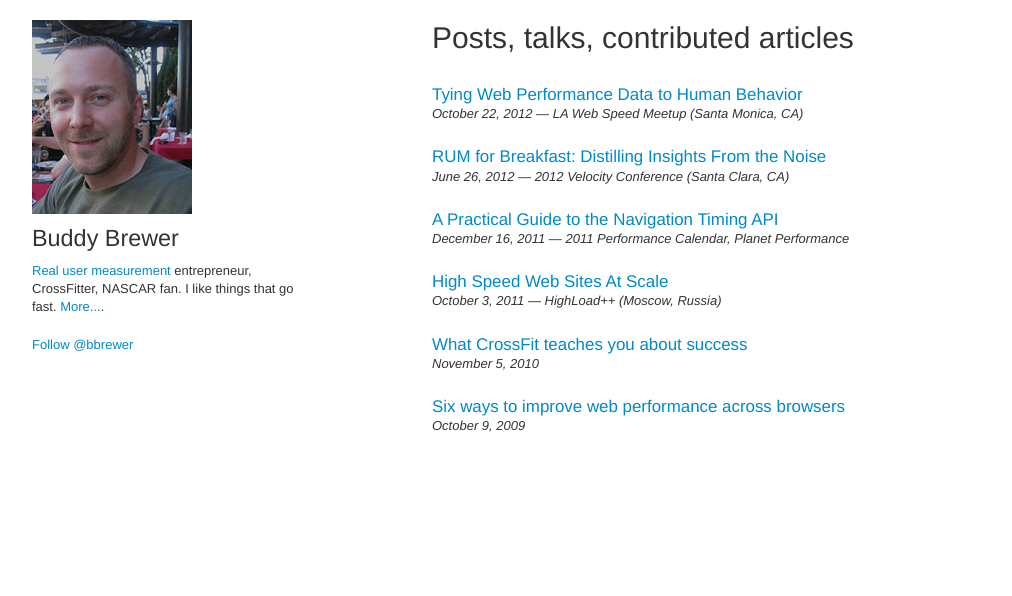
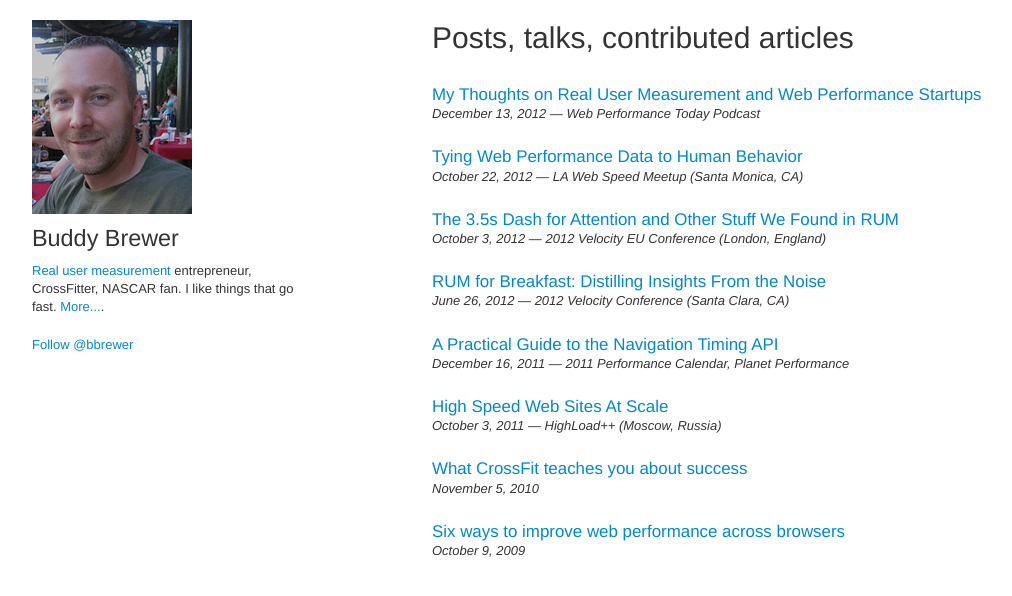
Before and after one commit to bbrewer/buddybrewer.com, a Jekyll site: the page built from index.html, in a window 1280 px wide. Shown: the top 596 px of the page, without its empty margins (23-1035 px from the left). Built offline with Jekyll 4.4.1, drawn with Linux system fonts in a browser that asks for light colours; a script that is not in the unit is left out; comment, search, counter and statistics services are not loaded.

Commit message:
Move index file from markdown to html, add Velocity EU slides and Strangeloop Podcast.

```diff
--- a/index.markdown
+++ b/index.html
@@ -4,16 +4,30 @@ title: Buddy Brewer
 description: Web performance entrepreneur, CrossFitter, NASCAR fan. I like things that go fast.
 ---
 
-# Posts, talks, contributed articles
+<h1>Posts, talks, contributed articles</h1>
 
 <div id="post-index">
 
+
+<p>
+  <a class="post-title" href="http://www.strangeloopnetworks.com/resources/podcasts/buddy-brewer/">
+    My Thoughts on Real User Measurement and Web Performance Startups
+  </a><br>
+  <em>December 13, 2012 &mdash; Web Performance Today Podcast</em>
+</p>
 
 <p>
   <a class="post-title" href="http://www.slideshare.net/buddybrewer/tying-web-performance-data-to-human-behavior">
     Tying Web Performance Data to Human Behavior
   </a><br>
   <em>October 22, 2012 &mdash; LA Web Speed Meetup (Santa Monica, CA)</em>
+</p>
+
+<p>
+  <a class="post-title" href="http://www.slideshare.net/buddybrewer/the-35s-dash-for-attention-and-other-stuff-we-found-in-rum">
+    The 3.5s Dash for Attention and Other Stuff We Found in RUM
+  </a><br>
+  <em>October 3, 2012 &mdash; 2012 Velocity EU Conference (London, England)</em>
 </p>
 
 <p>
```
